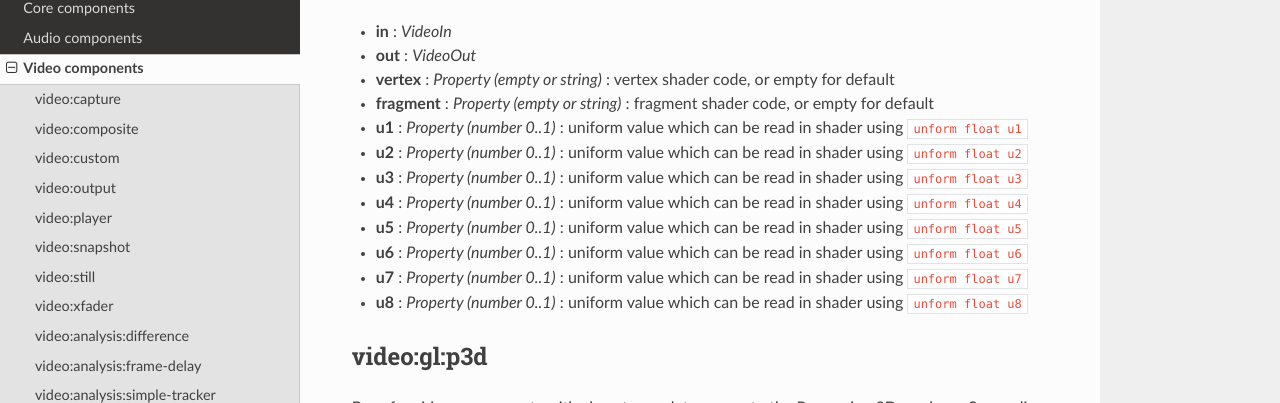
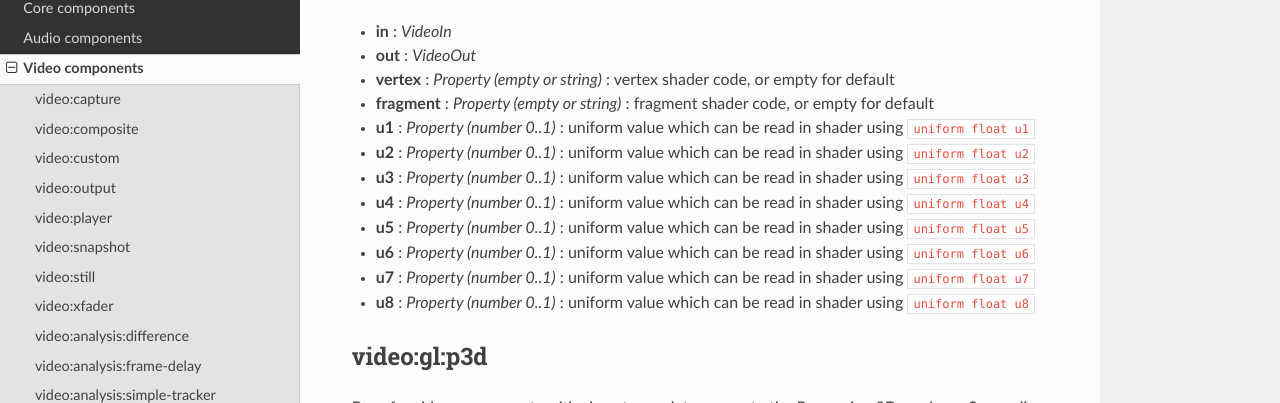
Before and after one commit to praxis-live/support, an MkDocs documentation site: the page built from docs/components-video.md, in a window 1280 px wide and 900 px high, scrolled down 5232 px. Shown: the part 138-541 px from the top of the window. Built offline with MkDocs 1.6.1, drawn with Linux system fonts in a browser that asks for light colours; nearby versions of some CDN libraries; old or Windows-style settings are respelled for this version of MkDocs.

Commit message:
Learn how to spell uniform

```diff
--- a/docs/components-video.md
+++ b/docs/components-video.md
@@ -189,14 +189,14 @@ Can only be used with the OpenGL renderer.
 - **out** : _VideoOut_
 - **vertex** : _Property (empty or string)_ : vertex shader code, or empty for default
 - **fragment** : _Property (empty or string)_ : fragment shader code, or empty for default
-- **u1** : _Property (number 0..1)_ : uniform value which can be read in shader using `unform float u1`
-- **u2** : _Property (number 0..1)_ : uniform value which can be read in shader using `unform float u2`
-- **u3** : _Property (number 0..1)_ : uniform value which can be read in shader using `unform float u3`
-- **u4** : _Property (number 0..1)_ : uniform value which can be read in shader using `unform float u4`
-- **u5** : _Property (number 0..1)_ : uniform value which can be read in shader using `unform float u5`
-- **u6** : _Property (number 0..1)_ : uniform value which can be read in shader using `unform float u6`
-- **u7** : _Property (number 0..1)_ : uniform value which can be read in shader using `unform float u7`
-- **u8** : _Property (number 0..1)_ : uniform value which can be read in shader using `unform float u8`
+- **u1** : _Property (number 0..1)_ : uniform value which can be read in shader using `uniform float u1`
+- **u2** : _Property (number 0..1)_ : uniform value which can be read in shader using `uniform float u2`
+- **u3** : _Property (number 0..1)_ : uniform value which can be read in shader using `uniform float u3`
+- **u4** : _Property (number 0..1)_ : uniform value which can be read in shader using `uniform float u4`
+- **u5** : _Property (number 0..1)_ : uniform value which can be read in shader using `uniform float u5`
+- **u6** : _Property (number 0..1)_ : uniform value which can be read in shader using `uniform float u6`
+- **u7** : _Property (number 0..1)_ : uniform value which can be read in shader using `uniform float u7`
+- **u8** : _Property (number 0..1)_ : uniform value which can be read in shader using `uniform float u8`
 
 ## video:gl:p3d
 
```
